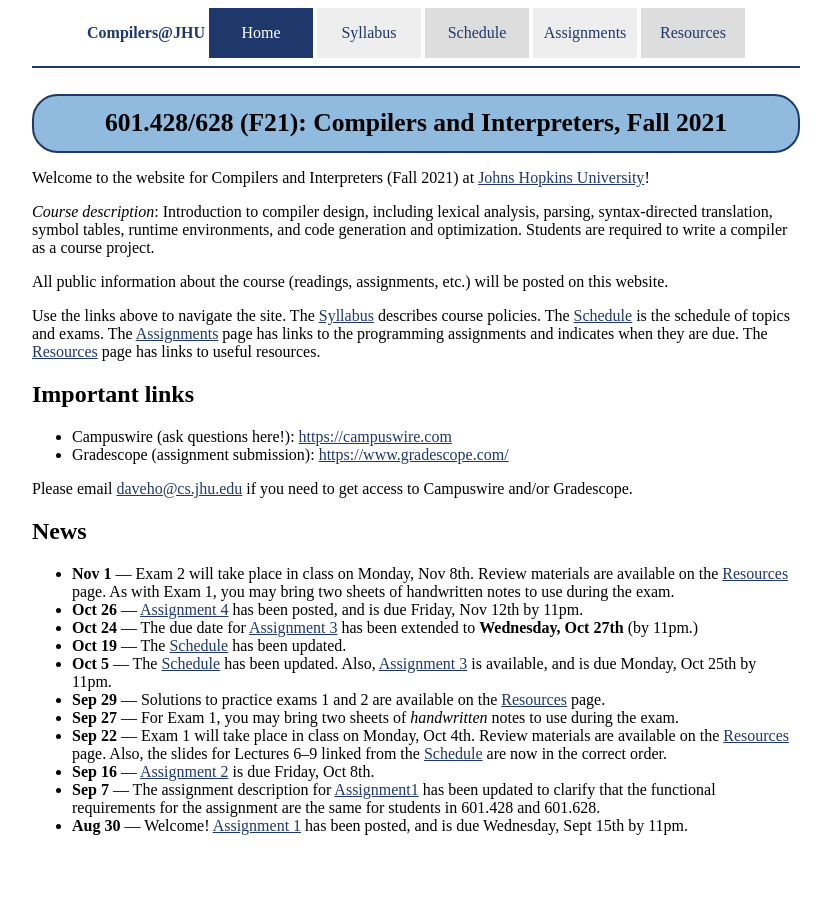
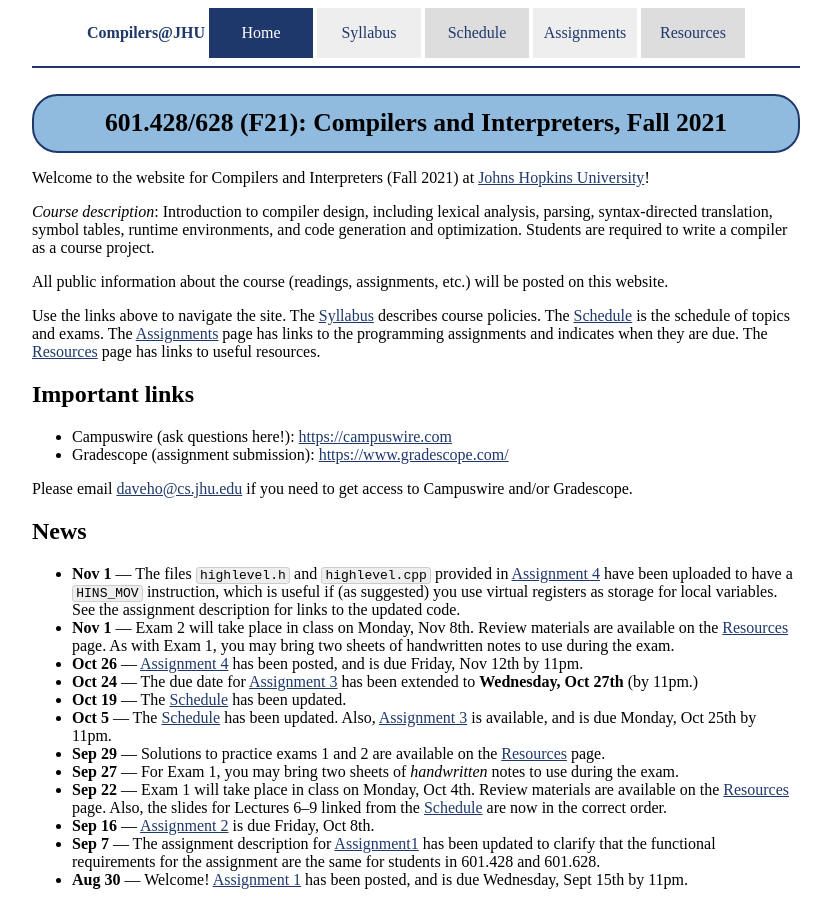
Before and after one commit to jhucompilers/fall2021, a Jekyll site: the page built from index.md, in a window 1280 px wide. Shown: the whole page, without its empty margins (224-1055 px from the left). Built offline with Jekyll 4.4.1, drawn with Linux system fonts in a browser that asks for light colours; before the commit the page ends 900 px from its top, so only the background shows below that.

Commit message:
add HINS_MOV instruction

```diff
--- a/index.md
+++ b/index.md
@@ -31,6 +31,11 @@ and/or Gradescope.
 
 ## News
 
+* **Nov 1** — The files `highlevel.h` and `highlevel.cpp` provided in
+  [Assignment 4](assign/assign04.html) have been uploaded to have a
+  `HINS_MOV` instruction, which is useful if (as suggested) you use
+  virtual registers as storage for local variables.  See the
+  assignment description for links to the updated code.
 * **Nov 1** — Exam 2 will take place in class on Monday, Nov 8th.
   Review materials are available on the [Resources](resources.html) page.
   As with Exam 1, you may bring two sheets of handwritten notes to use
```
Also changed, not shown: 2 other files.
